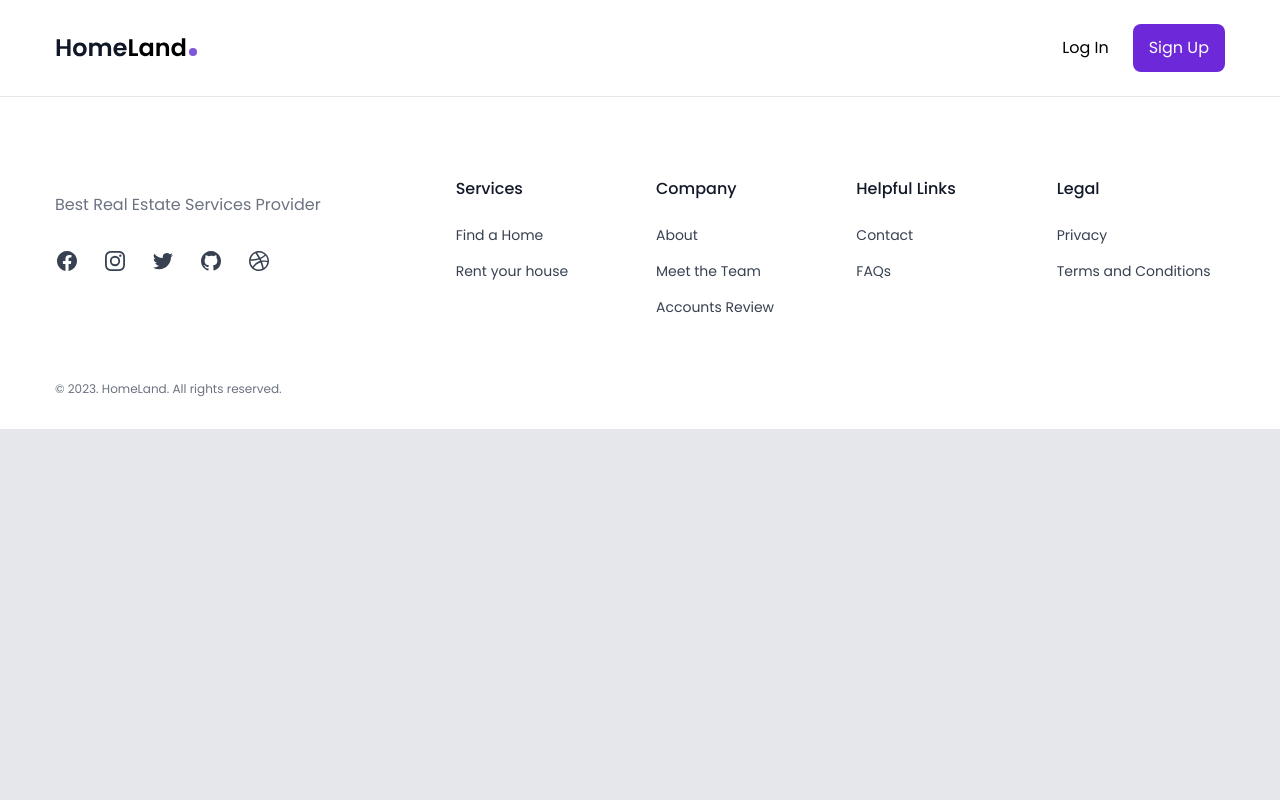
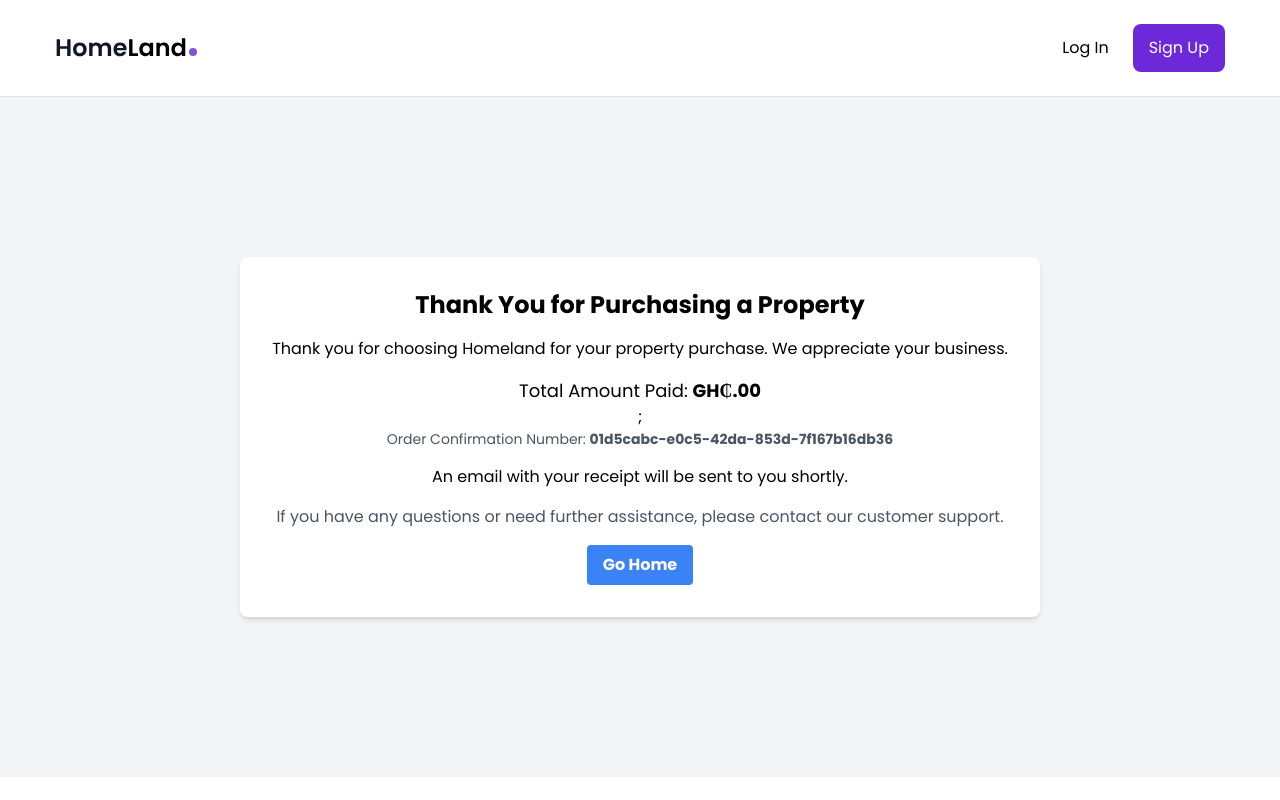
Before and after one commit to EmmanuelDarkwa/real-estate-project, a React (Create React App) app: page /thank in a window 1280 px wide. Shown: the top 800 px of the page. Built offline with nearby package versions, Linux system fonts and the light colour scheme; no server answers; the database is empty.

Commit message:
thank you

```diff
--- a/src/App.js
+++ b/src/App.js
@@ -13,6 +13,7 @@ import Forgotten from "./pages/Forgotten";
 import Post3 from "./pages/Post3";
 import { useSelector } from "react-redux";
 import PaymentPage from "./components/PaymentPage";
+import ThankYou from "./pages/ThankYou";
 
 const App = () => {
   return (
@@ -28,6 +29,7 @@ const App = () => {
         <Route path="/post3" element={<Post3 />} />
         <Route path="/forgot-password" element={<Forgotten />} />
         <Route path="/payment" element={<PaymentPage />} />
+        <Route path="/thank" element={<ThankYou />} />
       </Routes>
       <Footer />
     </div>
--- a/src/components/Header.js
+++ b/src/components/Header.js
@@ -1,24 +1,25 @@
-import React from 'react';
-import { Link } from 'react-router-dom';
-import Logo from '../assets/img/logo.svg'
-import HeaderAuth from './HeaderAuth';
+import React from "react";
+import { Link } from "react-router-dom";
+import Logo from "../assets/img/logo.svg";
+import HeaderAuth from "./HeaderAuth";
 import { useSelector } from "react-redux";
-
 
 const Header = () => {
   const state = useSelector((state) => {
     return state.userReducer;
   });
-  return <header className='py-6 mb-12 border-b'>
-    <div className='container mx-auto flex justify-between items-center'>
-      <Link to='/'>
-        <img src={Logo} alt='' />
-      </Link>
-      <div className='flex items-center gap-6'>
-        <HeaderAuth />
+  return (
+    <header className="py-6  border-b">
+      <div className="container mx-auto flex justify-between items-center">
+        <Link to="/">
+          <img src={Logo} alt="" />
+        </Link>
+        <div className="flex items-center gap-6">
+          <HeaderAuth />
+        </div>
       </div>
-    </div>
-  </header>;
+    </header>
+  );
 };
 
 export default Header;
--- a/src/components/Modal.js
+++ b/src/components/Modal.js
@@ -1,8 +1,12 @@
 import React from "react";
+import { useDispatch } from "react-redux";
 import { useNavigate } from "react-router-dom";
+import { updatePaymentAmount } from "../slice/usersSlice";
 
 const Modal = ({ isOpen, onClose, post }) => {
   const navigate = useNavigate("");
+  const price = post.propertyInfo.price;
+  const dispatch = useDispatch();
   return (
     <div
       className={`fixed inset-0 flex items-center justify-center z-50 ${
@@ -33,11 +37,10 @@ const Modal = ({ isOpen, onClose, post }) => {
             <div className="my-4">
               <p>
                 You are about to make an annual rent payment for the property
-                for ₵{post.propertyInfo.price}.00 . Making payment means you
-                have made inspections with the owner and you are okay with the
-                property. If you haven't Homeland can schedule a meeting with
-                you and the house owner to check out the property by contacting
-                us.
+                for ₵{price}.00 . Making payment means you have made inspections
+                with the owner and you are okay with the property. If you
+                haven't Homeland can schedule a meeting with you and the house
+                owner to check out the property by contacting us.
               </p>
               <p className="mt-4">
                 <a
@@ -56,6 +59,7 @@ const Modal = ({ isOpen, onClose, post }) => {
                   className="bg-green-500 hover:bg-green-700 text-white font-bold py-2 px-4 rounded-full"
                   onClick={() => {
                     navigate("/payment");
+                    dispatch(updatePaymentAmount(price));
                   }}>
                   Continue to Payment
                 </button>
--- a/src/components/PaymentPage.js
+++ b/src/components/PaymentPage.js
@@ -1,15 +1,21 @@
 import React, { useState } from "react";
 import { BiAt, BiSolidPhone, BiSolidUser } from "react-icons/bi";
 import { PaystackButton } from "react-paystack";
+import { useSelector } from "react-redux";
+import { Navigate, useLocation, useNavigate } from "react-router-dom";
 
 const PaymentPage = () => {
   const publicKey = "pk_test_9688edb2f206cf707b0276dac5e09819817d7e77";
-  const price = 1000;
+  //   const price = 1000;
+  const state = useSelector((state) => {
+    return state.userReducer;
+  });
+  const price = state.paymentAmount;
   const amount = price * 100;
+  const navigate = useNavigate();
   const [email, setEmail] = useState("");
   const [name, setName] = useState("");
   const [phone, setPhone] = useState("");
-
   const componentProps = {
     email,
     amount,
@@ -20,8 +26,7 @@ const PaymentPage = () => {
     },
     publicKey,
     text: "Make Payment",
-    onSuccess: () =>
-      alert("Thanks for doing business with us! Come back soon!!"),
+    onSuccess: () => navigate("/thank"),
     onClose: () => alert("Wait! Don't leave :("),
   };
   return (
@@ -31,7 +36,9 @@ const PaymentPage = () => {
           Confirm Purchase
         </h1>
         <div className="mb-0 mt-6 space-y-4 rounded-lg p-4 shadow-lg sm:p-6 lg:p-8">
-          <p className="text-center text-lg font-medium">GH₵ {amount}</p>
+          <p className="text-center text-lg font-medium">
+            Amount Due: GH₵ {price}
+          </p>
 
           <div>
             <label className="sr-only">Name</label>
--- a/src/components/PropertyDetailsCard.js
+++ b/src/components/PropertyDetailsCard.js
@@ -25,7 +25,7 @@ const PropertyDetailsCard = (props) => {
           <div>
             <button
               onClick={openModal}
-              className="bg-blue-500 hover:bg-blue-700 text-white font-bold py-2 px-4 rounded mb-3">
+              className="bg-blue-500 hover:bg-blue-700 text-white font-bold py-2 px-4 rounded my-5">
               Purchase
             </button>
             <h2 className="text-2xl font-semibold text-violet-800">
--- /dev/null
+++ b/src/pages/ThankYou.js
@@ -0,0 +1,51 @@
+import React from "react";
+import { useSelector } from "react-redux";
+import { Link } from "react-router-dom";
+import { v4 } from "uuid";
+
+const ThankYou = () => {
+  const state = useSelector((state) => {
+    return state.userReducer;
+  });
+  const price = state.paymentAmount;
+  return (
+    <div className="bg-gray-100 py-40 flex flex-col items-center justify-center">
+      <div className="bg-white shadow-md rounded-lg p-8 text-center">
+        <h1 className="text-2xl font-bold mb-4">
+          Thank You for Purchasing a Property
+        </h1>
+        <p className="mb-4">
+          Thank you for choosing Homeland for your property purchase. We
+          appreciate your business.
+        </p>
+
+        <div className="mb-4">
+          <p className="text-lg">
+            Total Amount Paid: <span className="font-bold">GH₵{price}.00</span>
+          </p>
+          ;
+          <p className="text-sm text-gray-600">
+            Order Confirmation Number: <span className="font-bold">{v4()}</span>
+          </p>
+        </div>
+
+        <p className="mb-4">
+          An email with your receipt will be sent to you shortly.
+        </p>
+
+        <p className="text-gray-600">
+          If you have any questions or need further assistance, please contact
+          our customer support.
+        </p>
+
+        <Link
+          to="/"
+          className="mt-4 inline-block bg-blue-500 hover:bg-blue-700 text-white font-bold py-2 px-4 rounded">
+          Go Home
+        </Link>
+      </div>
+    </div>
+  );
+};
+
+export default ThankYou;
--- a/src/slice/usersSlice.js
+++ b/src/slice/usersSlice.js
@@ -4,6 +4,7 @@ import { db } from "../firebase/firebase";
 
 const initialState = {
   userInfo: {},
+  paymentAmount: "",
   allPosts: [],
   loginId: "",
   propertyData: {
@@ -74,6 +75,7 @@ const usersSlice = createSlice({
     },
     resetState: (state) => {
       state.userInfo = {};
+      state.paymentAmount = 0;
       state.loginId = "";
       state.propertyData = {
         propertyInfo: {
@@ -93,6 +95,9 @@ const usersSlice = createSlice({
         fullName: "",
         phone: "",
       };
+    },
+    updatePaymentAmount: (state, action) => {
+      state.paymentAmount = action.payload;
     },
     resetPropertyPost: (state) => {
       state.propertyData = {
@@ -129,5 +134,6 @@ export const {
   resetState,
   updateAllPosts,
   resetPropertyPost,
+  updatePaymentAmount,
 } = usersSlice.actions;
 export default usersSlice.reducer;
```
